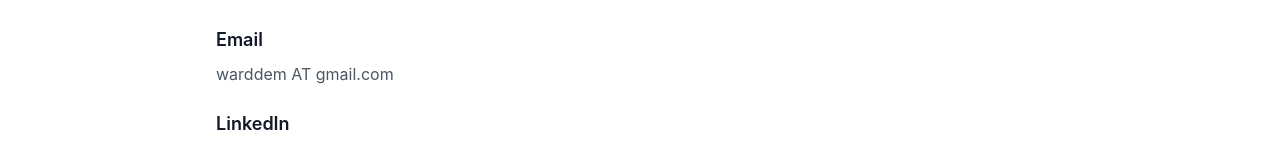
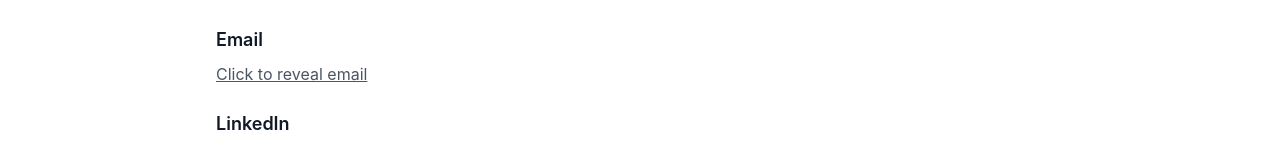
Before and after one commit to flybylow/portfolioAI, a Next.js app: page /contact in a window 1280 px wide. Shown: the part 607-756 px from the top of the page. Built offline with nearby package versions, Linux system fonts and the light colour scheme.

Commit message:
Privacy: add EmailReveal component to avoid plain-text email; update contact page to use it

```diff
--- a/src/app/contact/page.tsx
+++ b/src/app/contact/page.tsx
@@ -1,5 +1,6 @@
 import { Footer } from '@/components/Footer';
 import { MainNavigation } from '@/components/MainNavigation';
+import { EmailReveal } from '@/components/EmailReveal';
 
 export default function ContactPage({ searchParams }: { searchParams?: { sent?: string } }) {
   const sent = searchParams?.sent === '1';
@@ -42,9 +43,7 @@ export default function ContactPage({ searchParams }: { searchParams?: { sent?:
 
                 </div> <div>
                   <h3 className="font-semibold text-lg mb-2">Email</h3>
-                  <a href="mailto:warddem@gmail.com" className="text-gray-600 hover:text-black transition-colors">
-                  warddem AT gmail.com
-                  </a>
+                  <EmailReveal />
                 </div>
                 <div>
                   <h3 className="font-semibold text-lg mb-2">LinkedIn</h3>
--- /dev/null
+++ b/src/components/EmailReveal.tsx
@@ -0,0 +1,39 @@
+"use client";
+
+import { useState } from 'react';
+
+interface EmailRevealProps {
+  className?: string;
+}
+
+export function EmailReveal({ className }: EmailRevealProps) {
+  const [revealed, setRevealed] = useState(false);
+
+  // Build email at runtime to avoid exposing it in static HTML
+  const username = String.fromCharCode(119, 97, 114, 100, 100, 101, 109); // warddem
+  const domain = String.fromCharCode(103, 109, 97, 105, 108, 46, 99, 111, 109); // gmail.com
+  const email = `${username}@${domain}`;
+
+  if (!revealed) {
+    return (
+      <button
+        type="button"
+        onClick={() => setRevealed(true)}
+        className={className || "text-gray-600 hover:text-black transition-colors underline"}
+        aria-label="Reveal email address"
+      >
+        Click to reveal email
+      </button>
+    );
+  }
+
+  return (
+    <a
+      href={`mailto:${email}`}
+      className={className || "text-gray-600 hover:text-black transition-colors"}
+      rel="nofollow noopener noreferrer"
+    >
+      {email}
+    </a>
+  );
+}
```
